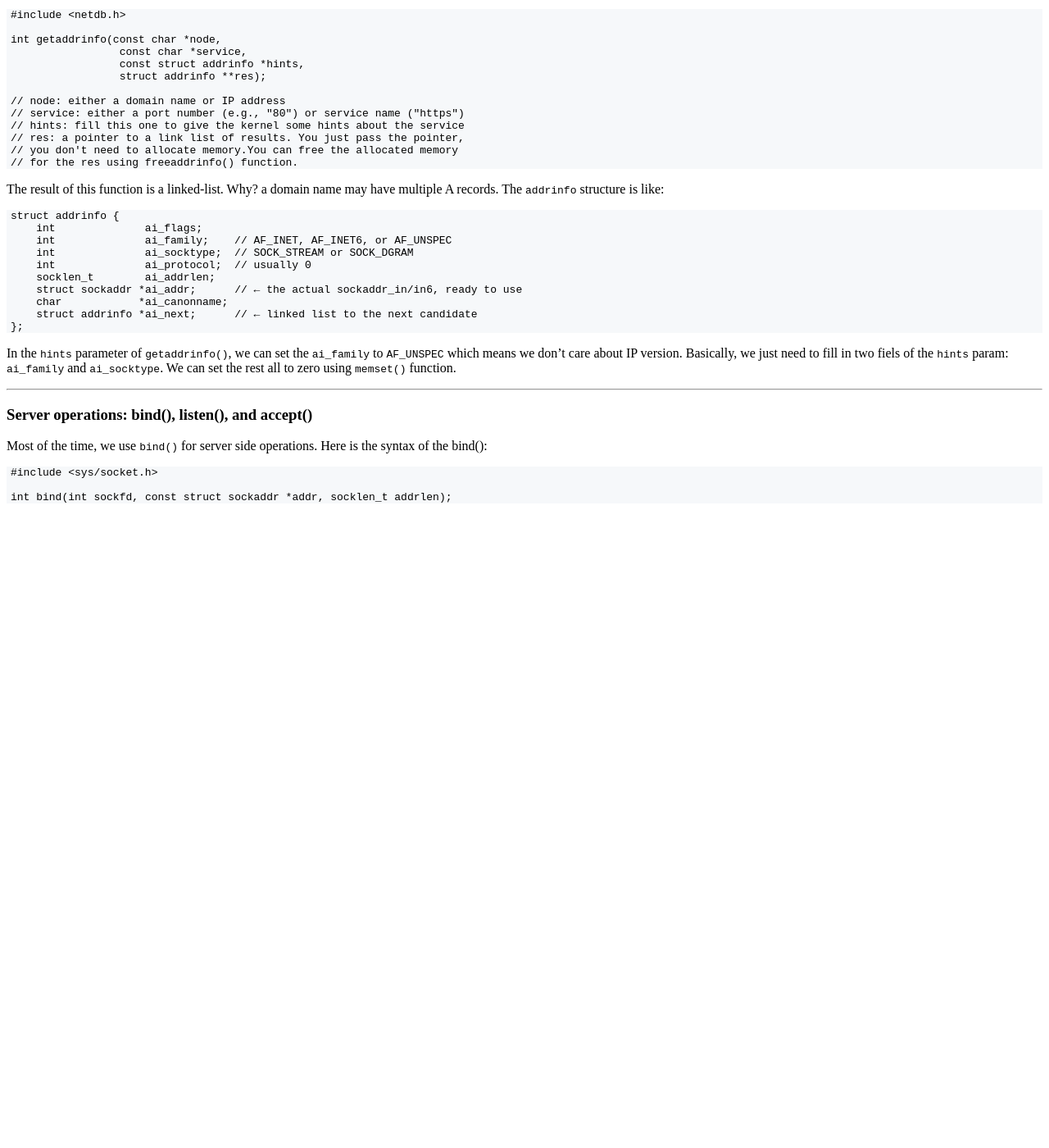
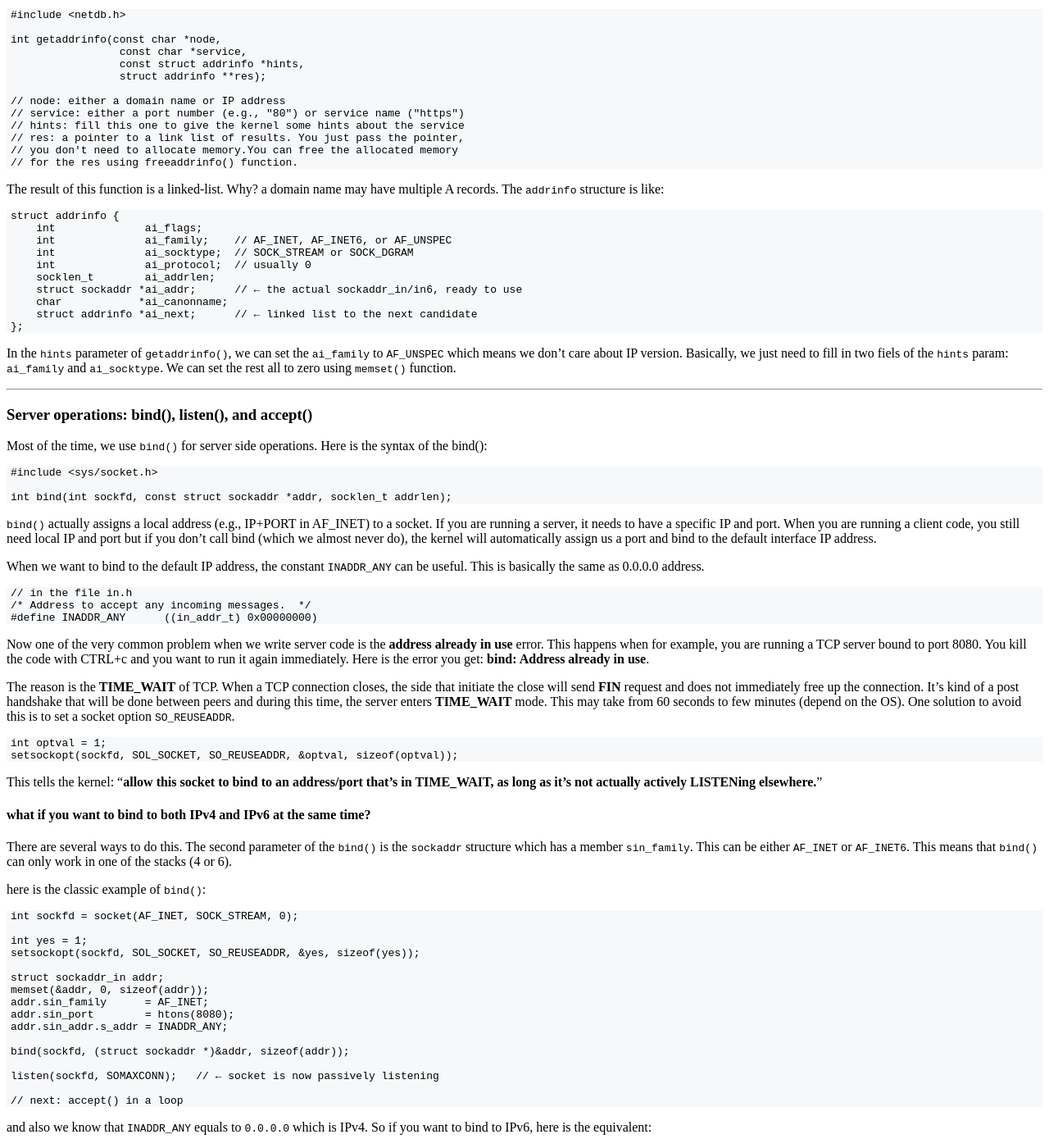
Before and after one commit to maroofi/maroofi.github.io, a Jekyll site: the page built from posts/sockets_in_linux.md, in a window 1280 px wide and 1400 px high, scrolled down 3447 px. Shown: the whole window at 82% size. Built offline with Jekyll 4.4.1, drawn with Linux system fonts in a browser that asks for light colours; our own code applies the rules of GitHub Pages for plain Markdown files; before the commit the page ends 4074 px from its top, so only the background shows below that; some of the changed text lies outside the part shown.

Commit message:
Update sockets_in_linux.md

````diff
--- a/posts/sockets_in_linux.md
+++ b/posts/sockets_in_linux.md
@@ -277,3 +277,86 @@ Most of the time, we use `bind()` for server side operations. Here is the syntax
 
 int bind(int sockfd, const struct sockaddr *addr, socklen_t addrlen);
 ```
+`bind()` actually assigns a local address (e.g., IP+PORT in AF_INET) to a socket. If you are running a server, it needs to have a specific IP and port. When you are running a client code, you
+still need local IP and port but if you don't call bind (which we almost never do), the kernel will automatically assign us a port and bind to the default interface IP address.
+
+When we want to bind to the default IP address, the constant `INADDR_ANY` can be useful. This is basically the same as 0.0.0.0 address.
+
+```c
+// in the file in.h
+/* Address to accept any incoming messages.  */
+#define INADDR_ANY      ((in_addr_t) 0x00000000)
+```
+
+Now one of the very common problem when we write server code is the **address already in use** error. This happens when for example, you are running a TCP server bound to port 8080. You
+kill the code with CTRL+c and you want to run it again immediately. Here is the error you get: **bind: Address already in use**.
+
+The reason is the **TIME_WAIT** of TCP. When a TCP connection closes, the side that initiate the close will send **FIN** request and does not immediately free up the connection. It's kind of
+a post handshake that will be done between peers and during this time, the server enters **TIME_WAIT** mode. This may take from 60 seconds to few minutes (depend on the OS). One solution
+to avoid this is to set a socket option `SO_REUSEADDR`.
+
+```c
+int optval = 1;
+setsockopt(sockfd, SOL_SOCKET, SO_REUSEADDR, &optval, sizeof(optval));
+```
+This tells the kernel: "**allow this socket to bind to an address/port that's in TIME_WAIT, as long as it's not actually actively LISTENing elsewhere.**"
+
+#### what if you want to bind to both IPv4 and IPv6 at the same time?
+
+There are several ways to do this. The second parameter of the `bind()` is the `sockaddr` structure which has a member `sin_family`. This can be either `AF_INET` or `AF_INET6`. This means
+that `bind()` can only work in one of the stacks (4 or 6).
+
+here is the classic example of `bind()`:
+
+```c
+int sockfd = socket(AF_INET, SOCK_STREAM, 0);
+
+int yes = 1;
+setsockopt(sockfd, SOL_SOCKET, SO_REUSEADDR, &yes, sizeof(yes));
+
+struct sockaddr_in addr;
+memset(&addr, 0, sizeof(addr));
+addr.sin_family      = AF_INET;
+addr.sin_port        = htons(8080);
+addr.sin_addr.s_addr = INADDR_ANY;
+
+bind(sockfd, (struct sockaddr *)&addr, sizeof(addr));
+
+listen(sockfd, SOMAXCONN);   // ← socket is now passively listening
+
+// next: accept() in a loop
+```
+and also we know that `INADDR_ANY` equals to `0.0.0.0` which is IPv4. So if you want to bind to IPv6, here is the equivalent:
+
+```c
+struct sockaddr_in6 addr6;
+addr6.sin6_family = AF_INET6;
+addr6.sin6_addr   = in6addr_any;    // the IPv6 wildcard, "::"
+```
+
+but if you want to do the both, one solution (the cleanest) is to `fork()` the process and the new process run the other stack. I like this one because it's clean. for example, the parent runs
+on IPv4 and the child runs on IPv6 or you can run two versions of the code to handle things completely separately.
+
+another approach is to use **IPv4-mapped IPv6 address**. In this approach:
+
+```c
+int sockfd = socket(AF_INET6, SOCK_STREAM, 0);
+
+struct sockaddr_in6 addr6;
+memset(&addr6, 0, sizeof(addr6));
+addr6.sin6_family = AF_INET6;
+addr6.sin6_addr   = in6addr_any;   // "::" — binds all IPv6 interfaces
+addr6.sin6_port   = htons(8080);
+
+int v6only = 0;   // 0 = allow IPv4-mapped connections too (dual-stack)
+                  // 1 = IPv6 ONLY, reject IPv4-mapped connections
+setsockopt(sockfd, IPPROTO_IPV6, IPV6_V6ONLY, &v6only, sizeof(v6only));
+
+bind(sockfd, (struct sockaddr *)&addr6, sizeof(addr6));
+listen(sockfd, SOMAXCONN);
+```
+
+This will accept all the IPv6 addresses and maps all the IPv4 addresses to IPv6 (and accept them as well). A IPv4 `192.168.1.1` will be mapped to `::ffff:192.168.1.1`.
+(I personally use two separate stacks).
+
+#### Listen to connections
````
